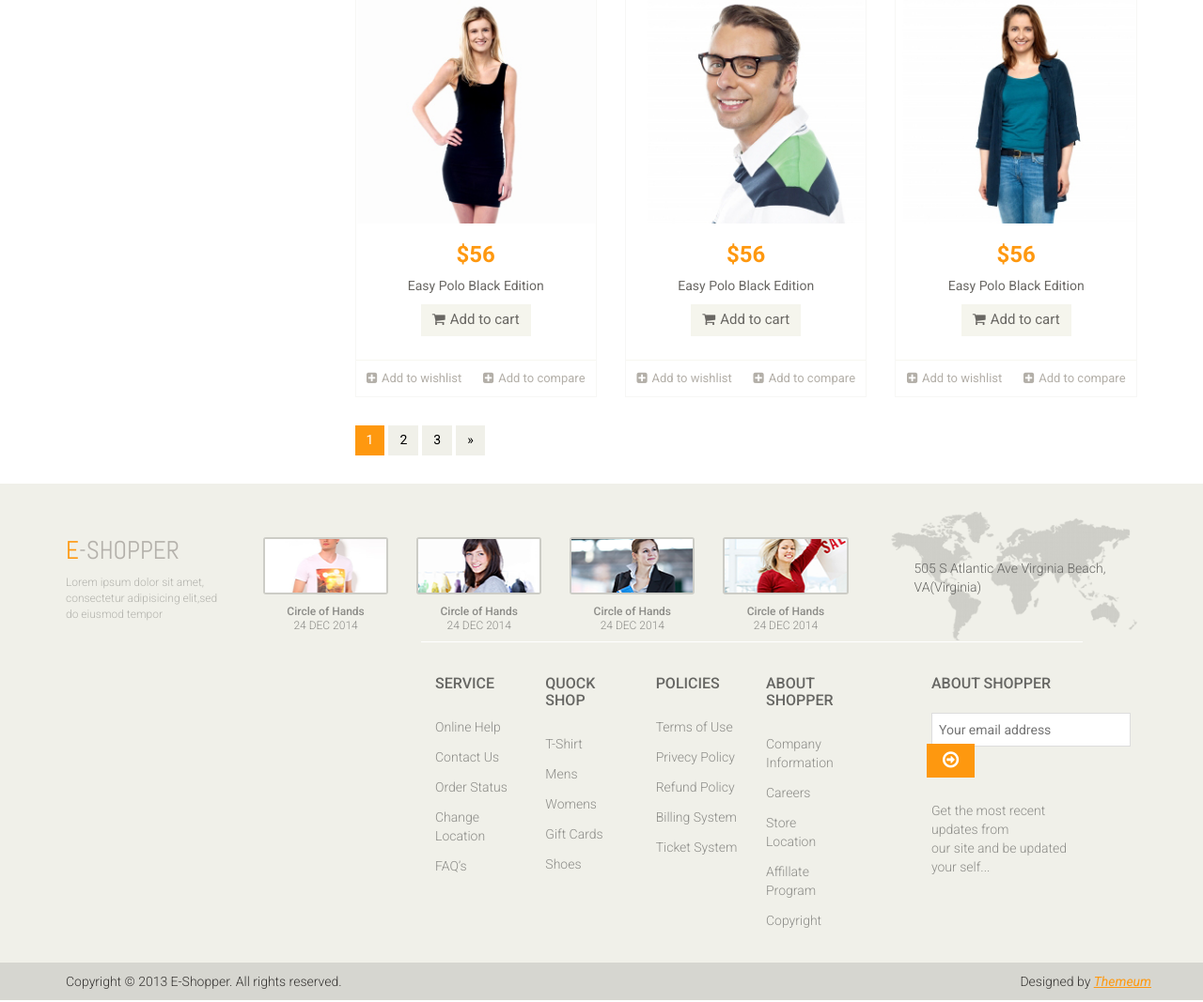
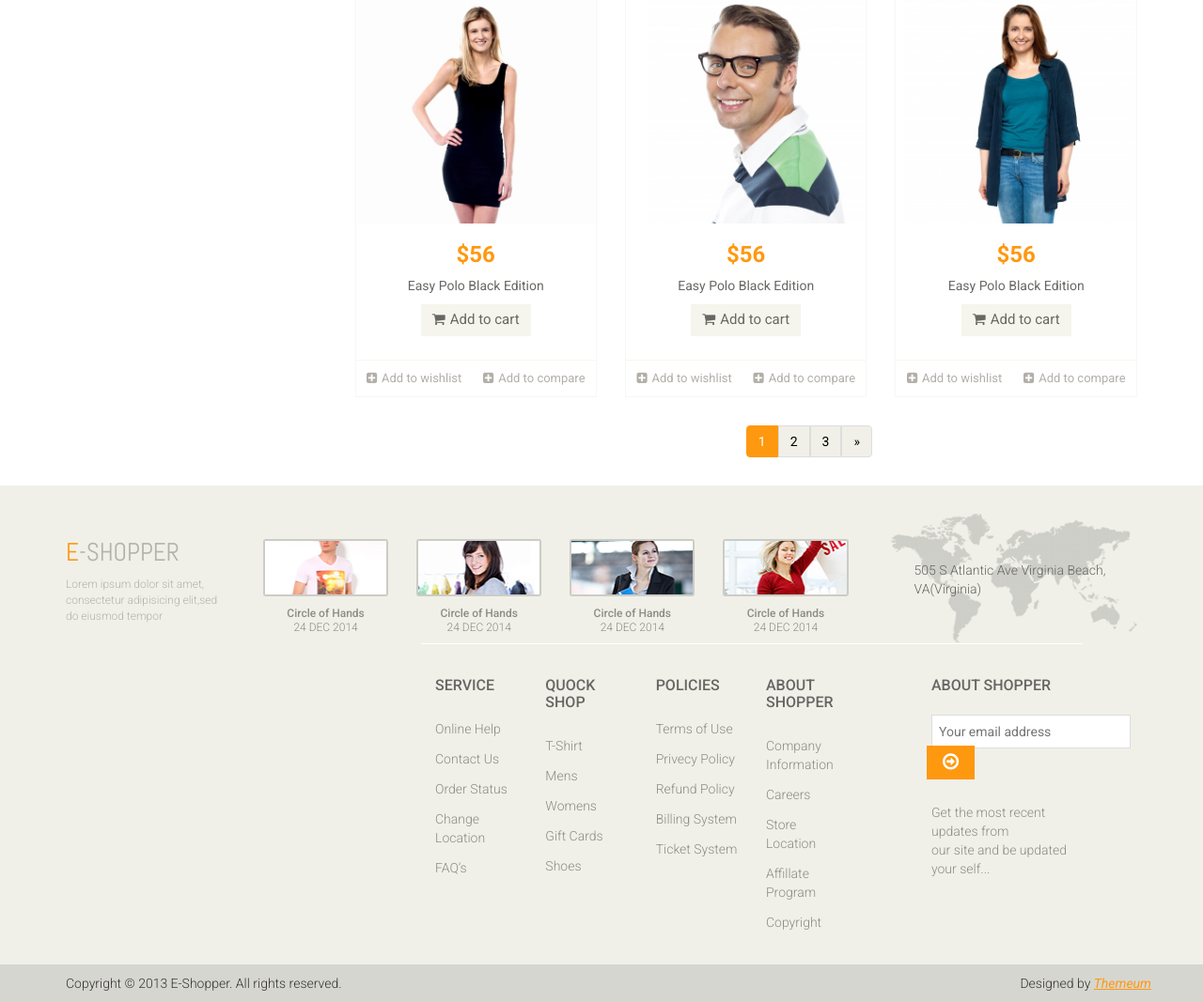
Before and after one commit to StounhandJ/online-store, a PHP site: page /Template/shop.html in a window 1280 px wide. Shown: the part 1909-2976 px from the top of the page at 94% size. Run offline with PHP 8.4, Linux system fonts and the light colour scheme.

Commit message:
page-list

```diff
--- a/Template/Admin-panel/Login-mebel.html
+++ b/Template/Admin-panel/Login-mebel.html
@@ -4,9 +4,6 @@
 	<meta charset="utf-8">
 	<title>Войти</title>
 	<link rel="stylesheet" type="text/css" href="C:\Users\senya\OneDrive\Рабочий стол\GitHub\online-store\Template\Admin-panel\CSS\Login-mebel.css">
-	<script>
-		document.write('<script src="http://' + (location.host || 'localhost').split(':')[0] + ':35729/livereload.js?snipver=1"></' + 'script>')
-	</script>
   </head>
   <body>
     <div class="black-line"></div>
--- a/Template/css/main.css
+++ b/Template/css/main.css
@@ -1085,47 +1085,31 @@ h2.title {
 }
 
 .pagination {
+  position: relative;
   display: inline-block;
+  margin: 50% auto;
   margin-bottom: 25px;
+  margin-left: 50%;
   margin-top: 0;
-  padding-left: 15px;
-}
-
-.pagination  li:first-child  a, .pagination  li:first-child  span {
-  border-bottom-left-radius: 0;
-  border-top-left-radius: 0;
-  margin-left: 0;
-}
-
-.pagination  li:last-child  a, .pagination  li:last-child  span {
-  border-bottom-right-radius: 0;
-  border-top-right-radius: 0;
-}
-
-.pagination  .active  a, .pagination  .active  span, .pagination  .active  a:hover, .pagination  .active  span:hover, .pagination  .active  a:focus, .pagination  .active  span:focus {
+}
+.pagination  .active  a{
   background-color: #FE980F;
   border-color: #FE980F;
   color: #FFFFFF;
-  cursor: default;
+  cursor: pointer;
   z-index: 2;
 }
-
-.pagination  li  a, .pagination  li  span {
+.pagination  li  a{
   background-color: #f0f0e9;
-  border: 0;
   float: left;
-  line-height: 1.42857;
-  margin-left: -1px;
+  margin: 0 auto;
   padding: 6px 12px;
-  position: relative;
   text-decoration: none;
-  margin-right: 5px;
   color:#000;
 }
-
 .pagination  li  a:hover{
-	background:#FE980F;
-	color:#fff;
+  background:#FE980F;
+  color:#fff;
 }
 
 
```
Also changed, not shown: Template/index.php (+9 -0 lines), Template/Admin-panel/CSS/Change-mebel.css (line endings or trailing spaces).
